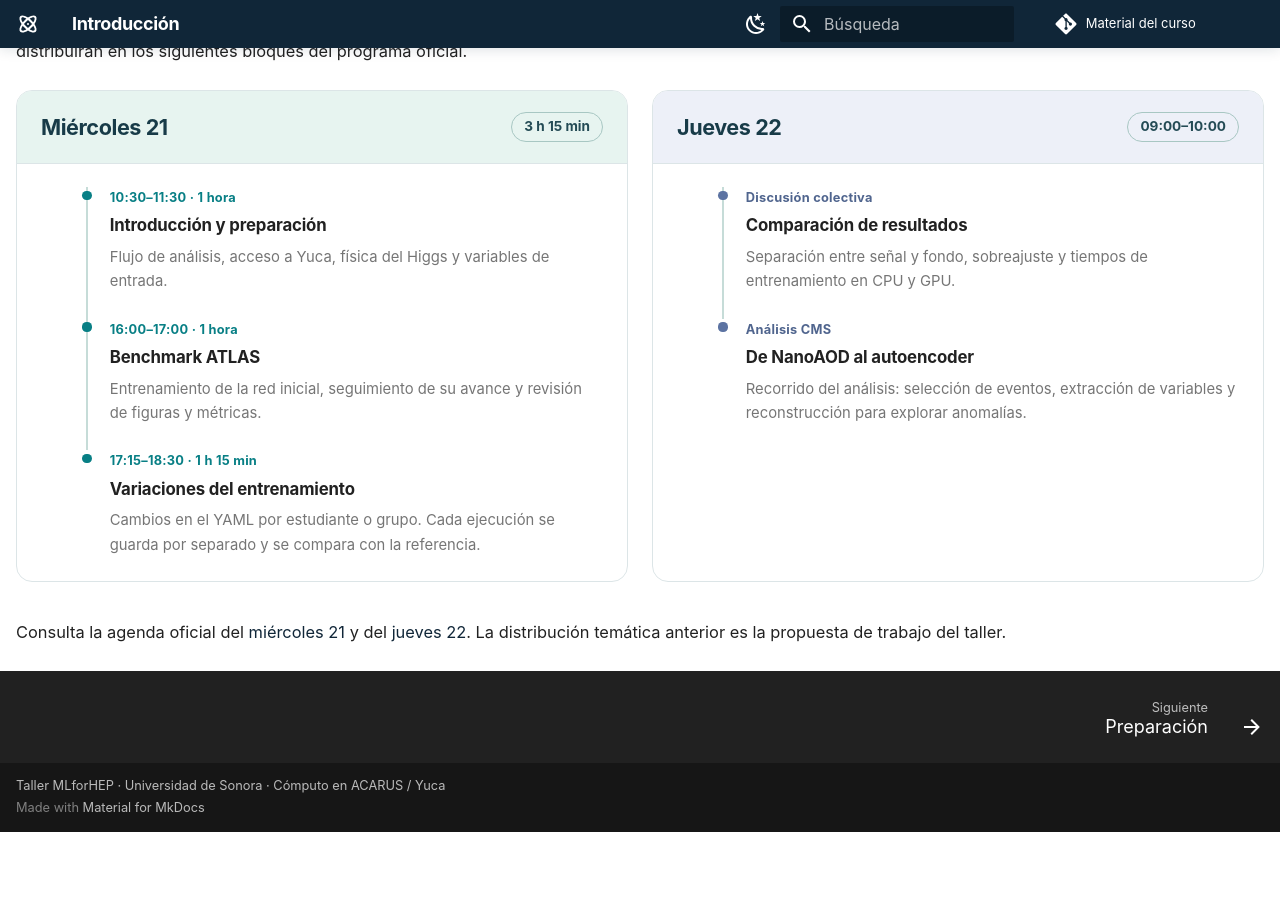
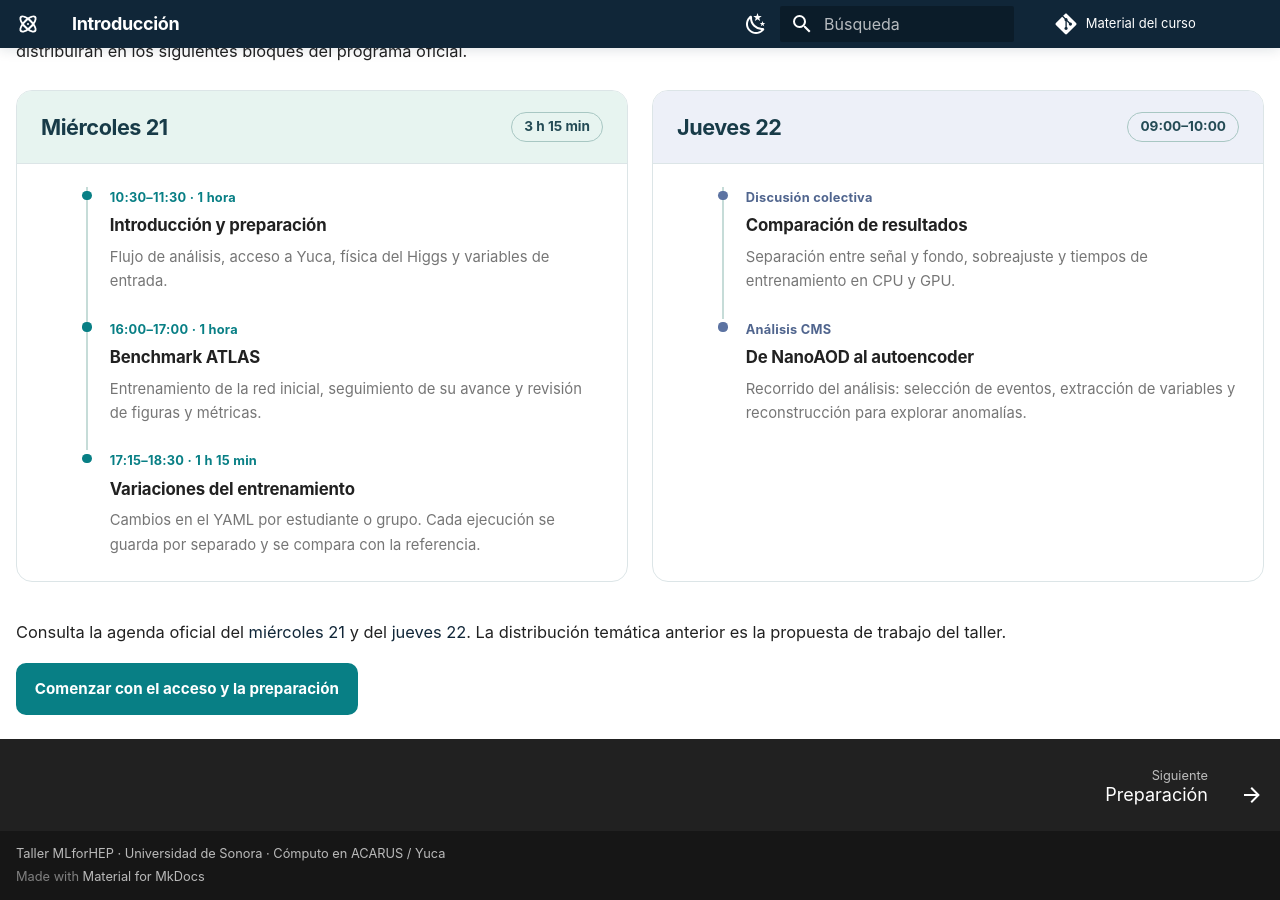
Before and after one commit to castaned/practical-ml-hep, an MkDocs documentation site: the page built from docs/index.md, in a window 1280 px wide and 900 px high, scrolled down 3026 px. Built offline with MkDocs 1.6.1 and Material for MkDocs 9.7.7, drawn with Linux system fonts in a browser that asks for light colours; comment, search, counter and statistics services are not loaded; before the commit the page ends 3858 px from its top, so only the background shows below that.

Commit message:
Restore preparation button below workshop programme

```diff
--- a/docs/index.md
+++ b/docs/index.md
@@ -116,3 +116,5 @@ Los **cilindros representan archivos almacenados** y los **rectángulos, operaci
 </div>
 
 Consulta la agenda oficial del [miércoles 21](https://indico.nucleares.unam.mx/event/2675/timetable/#20261021) y del [jueves 22](https://indico.nucleares.unam.mx/event/2675/timetable/#20261022). La distribución temática anterior es la propuesta de trabajo del taller.
+
+[Comenzar con el acceso y la preparación](preparacion.md){ .md-button .md-button--primary }
```
